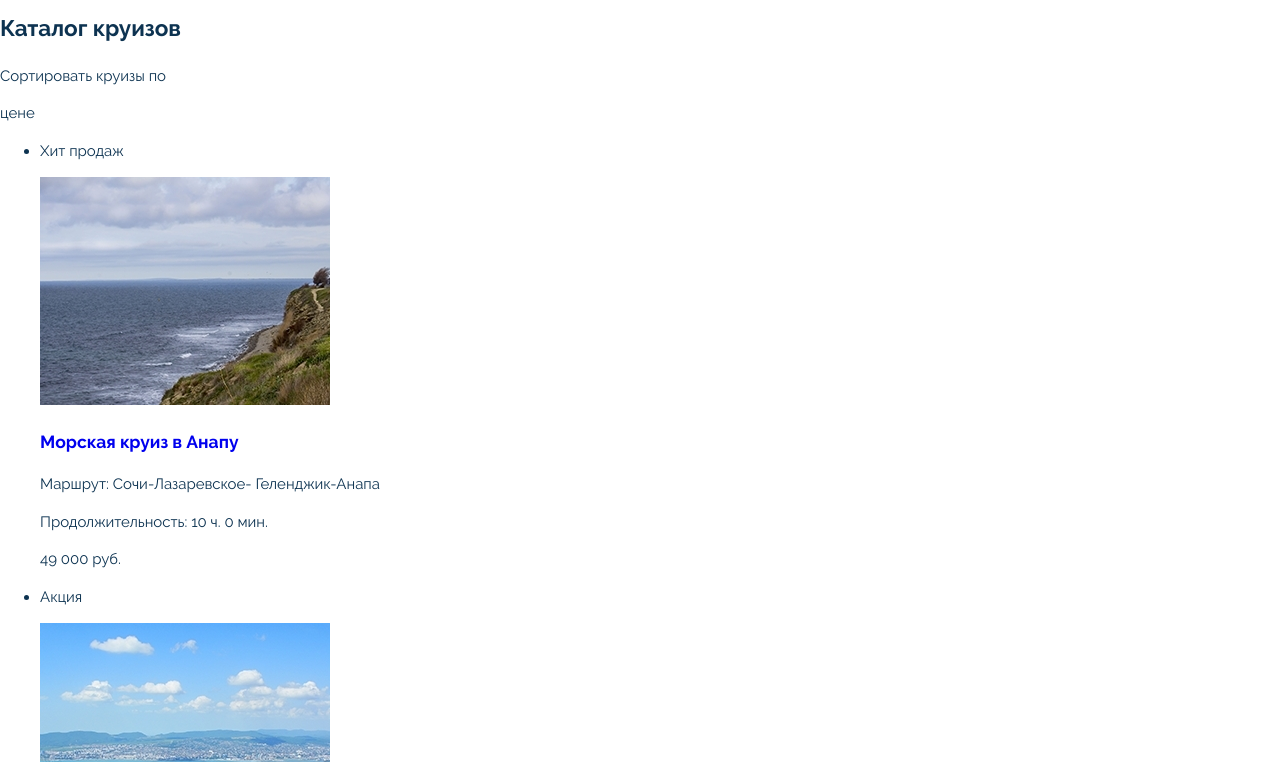
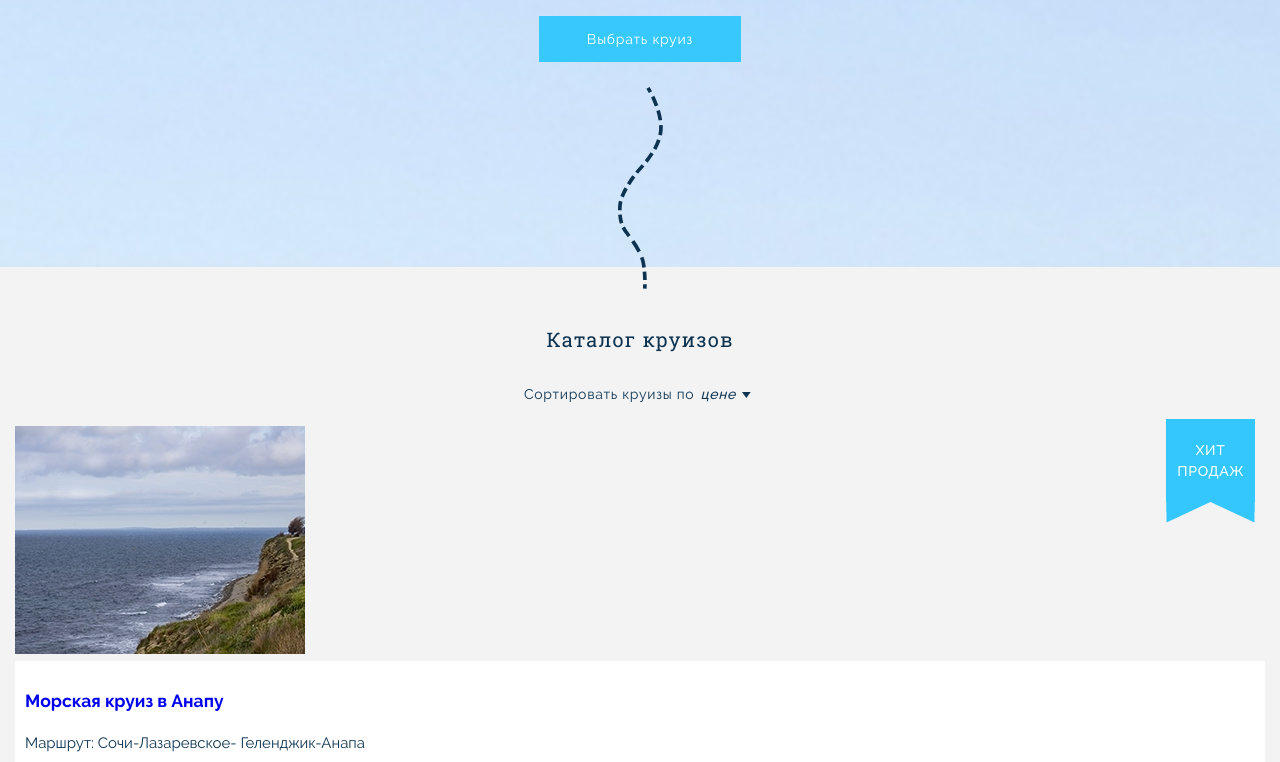
Before and after one commit to razrabot44ik/Cruises, a website: page Source/index.html in a window 1280 px wide. Shown: the part 316-1078 px from the top of the page. Drawn offline with nearby package versions, Linux system fonts and the light colour scheme; files that its build step writes are made by us from their sources.

Commit message:
Верстка раздела Каталог

```diff
--- a/Source/sass/blocks/btn.scss
+++ b/Source/sass/blocks/btn.scss
@@ -0,0 +1,16 @@
+.btn {
+  font-weight: normal;
+  font-size: 14px;
+  line-height: 16px;
+  font-family: $main-font;
+  font-style: normal;
+  letter-spacing: 0.055em;
+
+  color: $main;
+  width: 202px;
+  text-align: center;
+  background-color: #37C8FD;
+  padding: 15px;
+  box-sizing: border-box;
+  display: block;
+}
--- a/Source/sass/blocks/catalog.scss
+++ b/Source/sass/blocks/catalog.scss
@@ -0,0 +1,172 @@
+.catalog__title {
+  font-weight: normal;
+  font-size: 20px;
+  line-height: 1.5;
+  font-family: $title-font;
+  text-align: center;
+  color: #0d3351;
+  font-style: normal;
+  letter-spacing: 0.055em;
+}
+
+.catalog__sorting {
+  display: flex;
+  flex-wrap: wrap;
+  width: 240px;
+  margin: 0 auto;
+}
+
+.catalog__sorting-text {
+  margin-right: 6px;
+  margin-left: auto;
+
+  font-weight: normal;
+  font-size: 14px;
+  line-height: 1.5;
+  font-family: $main-font;
+  font-style: normal;
+  letter-spacing: 0.053em;
+}
+
+.catalog__sorting__values {
+  position: relative;
+
+  margin-right: auto;
+  padding-right: 20px;
+
+  font-weight: 500;
+  font-size: 14px;
+  line-height: 1.5;
+  font-family: $main-font;
+  font-style: italic;
+  letter-spacing: 0.053em;
+
+  &::after {
+    content: "";
+    position: absolute;
+    top: 8px;
+    right: 5px;
+
+    display: block;
+    width: 9px;
+    height: 9px;
+
+    background-image: url("../img/down.svg");
+    background-repeat: no-repeat;
+  }
+}
+
+.catalog__list {
+  @include no-list;
+}
+
+.catalog__item {
+  position: relative;
+
+  padding-top: 7px;
+}
+
+.catalog__item-label {
+
+  $label-color-blue: #34c7fd;
+  $label-color-red: #F10341;;
+
+  position: absolute;
+  top: 0;
+  right: 10px;
+
+  display: flex;
+  justify-content: center;
+  align-items: center;
+  box-sizing: border-box;
+  width: 89px;
+  height: 83px;
+  padding: 10px;
+
+  background-color: $label-color-blue;
+
+  &::before {
+    content: "";
+    position: absolute;
+    bottom: -25px;
+    left: 8px;
+
+    display: block;
+    box-sizing: border-box;
+    width: 30px;
+    height: 30px;
+
+    border: 15px solid $label-color-blue;
+    border-right-color: transparent;
+    border-bottom-color: transparent;
+    transform: scaleX(1.5) scaleY(0.7);
+  }
+
+  &::after {
+    content: "";
+    position: absolute;
+    right: 8px;
+    bottom: -25px;
+
+    display: block;
+    box-sizing: border-box;
+    width: 30px;
+    height: 30px;
+
+    border: 15px solid $label-color-blue;
+    border-bottom-color: transparent;
+    border-left-color: transparent;
+    transform: scaleX(1.5) scaleY(0.7);
+  }
+
+  &--discount {
+    background-color: $label-color-red;
+    &::before {
+      border: 15px solid $label-color-red;
+      border-right-color: transparent;
+      border-bottom-color: transparent;
+    }
+
+    &::after {
+      border: 15px solid $label-color-red;
+    border-bottom-color: transparent;
+    border-left-color: transparent;
+    }
+  }
+
+  &--stock {
+    background-color: $label-color-red;
+    &::before {
+      border: 15px solid $label-color-red;
+      border-right-color: transparent;
+      border-bottom-color: transparent;
+    }
+
+    &::after {
+      border: 15px solid $label-color-red;
+    border-bottom-color: transparent;
+    border-left-color: transparent;
+    }
+  }
+}
+
+.catalog__item-label-text {
+  margin: 0;
+
+  font-weight: 500;
+  font-size: 14px;
+  line-height: 1.5;
+  font-family: $main-font;
+  text-align: center;
+  text-align: center;
+  color: $main;
+  text-transform: uppercase;
+  font-style: normal;
+  letter-spacing: 0.053em;
+}
+
+.catalog-item__wrapper {
+  background-color: $main;
+  padding: 10px;
+  box-sizing: border-box;
+}
--- a/Source/sass/blocks/content.scss
+++ b/Source/sass/blocks/content.scss
@@ -0,0 +1,3 @@
+.content {
+  background-color: $bg;
+}
--- a/Source/sass/blocks/heading.scss
+++ b/Source/sass/blocks/heading.scss
@@ -0,0 +1,60 @@
+.heading {
+  padding-bottom: 40px;
+}
+
+.heading__bg {
+  height: 583px;
+  background-image:
+  url('../img/title-mobile.jpg');
+background-repeat: no-repeat;
+background-position: center top;
+background-size: 100% ;
+}
+
+.heading__wrapper {
+  padding: 20px;
+  padding-top: 105px;
+  padding-bottom:215px;
+
+  background-image:
+  url('../img/path-img.svg'),
+  url('../img/windrose-icon.svg');
+background-repeat: no-repeat;
+background-position: center bottom, center 24px;
+background-size: 45px 219px, 69px;
+}
+
+.heading__title {
+  width: 285px;
+  margin: 0 auto;
+  font-family: $title-font;
+  color: $main-text;
+  span {
+    display: block;
+
+    text-align: center;
+
+    &:nth-of-type(1) {
+      font-weight: normal;
+      font-size: 20px;
+      line-height: 1.5;
+      font-style: normal;
+      letter-spacing: 0.055em;
+      margin-bottom: 11px;
+    }
+    &:nth-of-type(2) {
+      font-weight: normal;
+      font-size: 50px;
+      line-height: 97.9%;
+      text-transform: uppercase;
+      font-style: normal;
+      letter-spacing: -0.025em;
+    }
+  }
+}
+
+.heading__btn {
+  margin: 0 auto;
+  margin-top: 40px;
+  margin-bottom: 20px;
+}
--- a/Source/sass/blocks/page-header.scss
+++ b/Source/sass/blocks/page-header.scss
@@ -1,27 +1,27 @@
 .page-header {
+  position: relative;
+
   width: 100%;
 
   background-color: $main;
-
-  @include border;
-
-  position: relative;
 
   &__open-btn {
     position: absolute;
     top: 24px;
     left: 15px;
-    display: none;
+
     width: 22px;
-    height: 14px;
+    height: 22px;
 
     background-image: url("../img/menu-btn.svg");
+    background-repeat: no-repeat;
   }
 
   &__close-btn {
     position: absolute;
     top: 24px;
     left: 15px;
+
     display: block;
     width: 22px;
     height: 22px;
@@ -32,6 +32,10 @@
 
 .page-header__nav {
   padding: 0 85px;
+  padding-top: 63px;
+  padding-bottom: 37px;
+
+  display: none;
 }
 
 .page-header__title {
@@ -49,39 +53,43 @@
   justify-content: space-between;
 
   @include no-list;
+
+  margin-top: 54px;
 }
 
 .page-header__user-item {
   text-align: center;
-
+  margin-bottom: 34px;
   &:first-of-type {
     width: 100%;
   }
 }
 
 .page-header__user-link {
+  position: relative;
+
   display: block;
   box-sizing: border-box;
+  padding: 0 15px;
+
   font-weight: 500;
   font-size: 14px;
   line-height: 1.5;
   font-family: $main-font;
+  color: $main-text;
   font-style: normal;
   letter-spacing: 0.045em;
-  color: $main-text;
-  padding: 0 15px;
-  position: relative;
 
   &::after {
     content: "";
     position: absolute;
+    top: 8px;
+    right: 1px;
+
     width: 9px;
     height: 6px;
 
-    top: 8px;
-    right: 1px;
-
-    background-image: url('../img/down.svg');
+    background-image: url("../img/down.svg");
     background-repeat: no-repeat;
     background-position: 0 0;
     background-size: 100%;
@@ -90,12 +98,13 @@
   &--user::before {
     content: "";
     position: absolute;
+    top: 3px;
+    left: 0;
+
     width: 10px;
     height: 12px;
 
-    top: 3px;
-    left: 0;
-    background-image: url('../img/user.svg');
+    background-image: url("../img/user.svg");
     background-repeat: no-repeat;
     background-position: 0 0;
     background-size: 100%;
@@ -104,17 +113,21 @@
   &--val::before {
     content: "";
     position: absolute;
+    top: 3px;
+    left: 0;
+
     width: 11px;
     height: 12px;
 
-    top: 3px;
-    left: 0;
-
-    background-image: url('../img/rubl.svg');
+    background-image: url("../img/rubl.svg");
     background-repeat: no-repeat;
     background-position: 0 0;
     background-size: 100%;
   }
+}
+
+.page-header__about-item {
+margin-bottom: 25px;
 }
 
 .page-header__link {
@@ -125,4 +138,9 @@
 
 .page-header__phone {
   text-align: center;
+  margin-top: 43px;
 }
+
+.page-header__social-list {
+  margin-top: 37px;
+}
--- a/Source/sass/style.scss
+++ b/Source/sass/style.scss
@@ -3,14 +3,15 @@
 @import "globals";
 @import "mixins";
 
+@import "blocks/container";
 @import "blocks/visually-hidden";
 @import "blocks/section-title";
 @import "blocks/btn";
 @import "blocks/phone";
-@import "blocks/page-header";
 @import "blocks/about-menu";
 @import "blocks/social-menu";
 @import "blocks/content";
 @import "blocks/heading";
 @import "blocks/catalog";
+@import "blocks/page-header";
 @import "blocks/page-footer";
```
